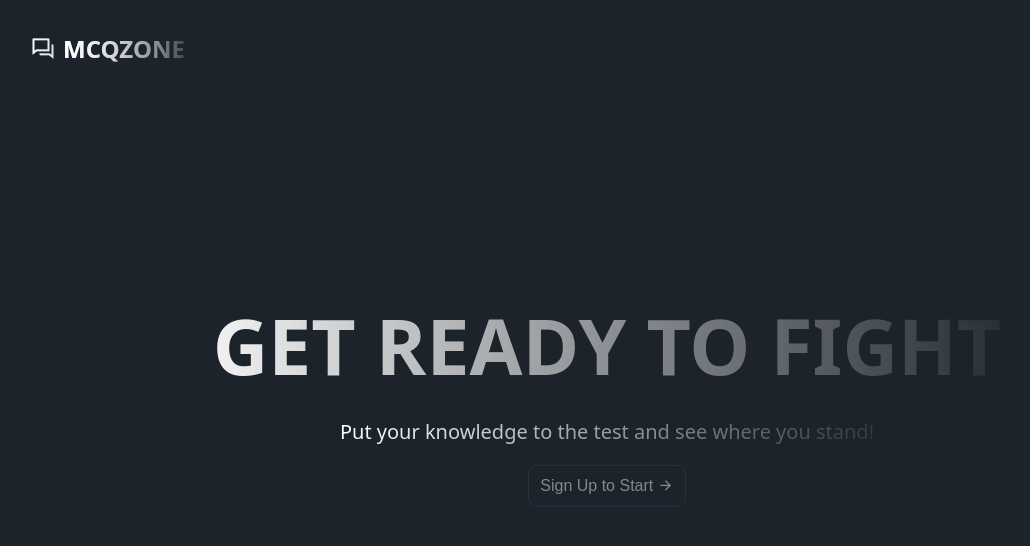
After one commit to rohxama/Advanced-Quiz-App, a PHP site: page / in a window 1280 px wide. The commit adds this page. Shown: the top 546 px of the page, without its empty margins (33-1063 px from the left). Run offline with PHP 8.4, Linux system fonts and the light colour scheme; some libraries are stand-ins or nearby versions; some web fonts are replaced.

Commit message:
backend code remove

```diff
--- a/assets/style/style.css
+++ b/assets/style/style.css
@@ -5,6 +5,7 @@
     --clr-neutral-300: #384656;
     --clr-neutral-200: #51657B;
     --clr-neutral-100: #E6EAEF;
+    --black: #000;
 }
 
 
@@ -27,6 +28,10 @@ p {
 
 a {
     text-decoration: none;
+}
+
+li{
+    list-style: none;
 }
 
 input,
@@ -81,3 +86,175 @@ select {
 .text-neutral-100 {
     color: var(--clr-neutral-100)!important;
 }
+
+
+/* Home page */
+
+
+  .home-body {
+    background:  var(--clr-neutral-500);
+    font-family: 'Satoshi', sans-serif;
+  }
+
+  .nav-parent {
+    width: 100%;
+    position: fixed;
+    top: 0;
+    z-index: 3;
+  }
+
+  .nav-wrapper {
+    display: flex;
+    justify-content: space-between;
+    align-items: center;
+    padding: 2rem 4rem;
+    mix-blend-mode: difference;
+
+    background:  var(--clr-neutral-500);
+  }
+
+  .logo{
+    display: flex;
+    align-items: center;
+    gap: 8px;
+    background: linear-gradient(
+        to right,
+        #ffffff,
+        #c0c0c022);
+      -webkit-background-clip: text;
+      -webkit-text-fill-color: transparent;
+    font-size: 1.5rem;
+  }
+
+  .burger {
+    display: flex;
+    justify-content: space-between;
+    align-items: center;
+    flex-direction: column;
+    width: 50px;
+    height: 10px;
+
+  }
+
+  .burger.active .bar:nth-child(1) {
+    transform: rotate(45deg) translateY(6px);
+  }
+
+  .burger.active .bar:nth-child(2) {
+    transform: rotate(-45deg) translateY(-5px);;
+  }
+
+  .burger .bar {
+    width: 100%;
+    height: 2px;
+    transition: all .3s ease;
+
+    background: var(--clr-neutral-100);
+  }
+
+  .burger-links {
+    display: flex;
+    justify-content: center;
+    align-items: center;
+    font-size: 2rem;
+    width: 100%;
+    height: 100vh;
+    position: fixed;
+    z-index: 2;
+
+
+    background:  var(--clr-neutral-500);
+    top: -100%;
+    transition: all .3s ease;
+  }
+  .burger-links a{
+
+
+    color: var(--clr-neutral-100);
+  }
+
+  .burger-links.active {
+    top: 0%;
+  }
+
+
+  .home-section {
+    display: grid;
+    gap: 20px;
+    place-items: center;
+    position: absolute;
+    top: 50%;
+    left: 50%;
+    transform: translate(-50%, -50%);
+    width: 100%;
+  }
+
+  .home-section h1 {
+    font-size: clamp(3rem, 6vw, 25rem);
+    color: var(--clr-neutral-100);
+    width: 70%;
+    font-weight: 700;
+    text-align: center;
+    text-transform: uppercase;
+    z-index: 1;
+    background: linear-gradient(
+      to right,
+      #ffffff,
+      #00000000);
+    -webkit-background-clip: text;
+    -webkit-text-fill-color: transparent;
+  }
+  .home-section p{
+    color: var(--clr-neutral-100);
+    background: linear-gradient(
+        to right,
+        #ffffff,
+        #c0c0c022);
+    -webkit-background-clip: text;
+    -webkit-text-fill-color: transparent;
+    font-size: 1.25em;
+    text-align: center;
+    font-weight: 500;
+  }
+
+  .home-hero {
+    position: absolute;
+  }
+
+
+.hero-btn {
+    border: none;
+    padding: 0.7em;
+    border-radius: 9px;
+    cursor: pointer;
+    box-shadow:  0px 0px 0px #1c232b,
+    0px 0px 0px #28323E;;
+    border: 1px solid var(--clr-neutral-400);
+   }
+
+
+   .hero-btn:hover {
+    background: #28323E;
+    transition: background 1s ease;
+    background: linear-gradient(225deg, #1c232b, #28323E);
+    box-shadow: -5px 5px 10px #1c232b,
+                5px -5px 10px #28323E;
+   }
+
+   .hero-btn:active {
+    transition: box-shadow .1s ease;
+    border-radius: 9px;
+    background: #212121;
+    box-shadow: inset -5px 5px 10px #191919,
+                 inset 5px -5px 10px #292929;
+   }
+
+   .hero-btn a {
+    opacity: 0.5;
+    transition: opacity 0.2s ease;
+    color: rgb(235, 234, 234);
+   }
+
+   .hero-btn:hover a {
+    opacity: 0.7;
+   }
--- /dev/null
+++ b/index.html
@@ -0,0 +1,55 @@
+<!DOCTYPE html>
+<html lang="en">
+
+<head>
+    <meta charset="UTF-8">
+    <meta name="viewport" content="width=device-width, initial-scale=1.0">
+    <title>Quiz App-Home</title>
+        <!-- Remix Icons -->
+        <link href="https://cdn.jsdelivr.net/npm/remixicon@4.3.0/fonts/remixicon.css" rel="stylesheet" />
+    <!-- Font Family -->
+    <link href="https://api.fontshare.com/v2/css?f[]=satoshi@700,500,400&display=swap" rel="stylesheet">
+    <!-- Css File -->
+    <link rel="stylesheet" href="./assets/style/style.css">
+</head>
+
+<body class="home-body">
+
+    <div class="nav-parent">
+        <div class="nav-wrapper">
+                <a href="index.html" class="logo">
+                    <i class="ri-question-answer-line text-neutral-100"></i>
+                    <h2 class="logo text-neutral-100">MCQZONE</h2>
+                </a>
+        </div>
+    </div>
+
+
+    <div class="home-section">
+
+        <h1>
+            Get ready to fight
+        </h1>
+        <p>Put your knowledge to the test and see where you stand!</p>
+
+        <div class="hero-btn">
+             <a href="signup.php"> Sign Up to Start
+                <i class="ri-arrow-right-line"></i>
+             </a></div>
+    </div>
+
+    <script>
+        const burgerLinks = document.querySelector('.burger-links');
+        const burger = document.querySelector('.burger');
+        const body = document.querySelector('body');
+
+        burgerButton = function () {
+            burgerLinks.classList.toggle('active');
+            burger.classList.toggle('active');
+            body.classList.toggle('active');
+        }
+    </script>
+
+</body>
+
+</html>
```
Also changed, not shown: login.php (+5 -3 lines).
